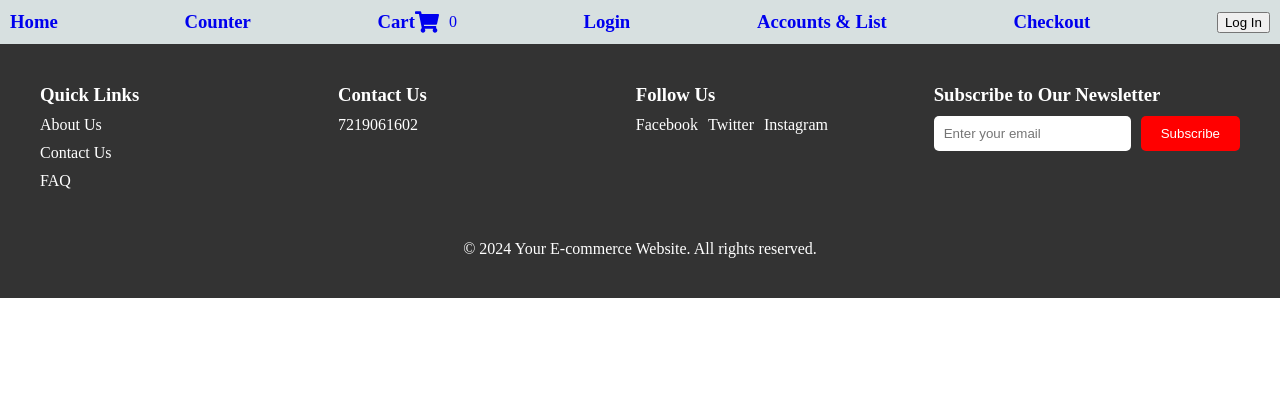
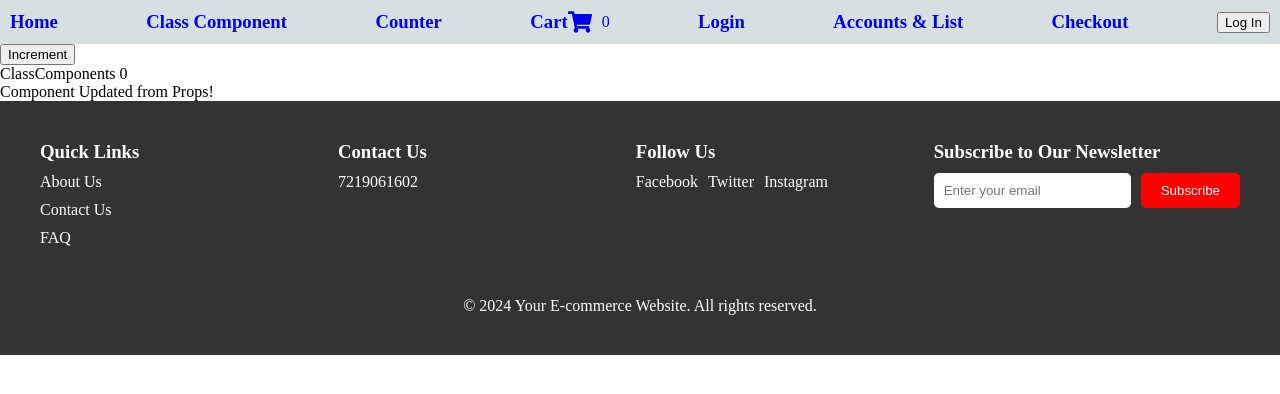
Before and after one commit to adityadond/Redux-Saga, a React (Vite) app: page /class-components in a window 1280 px wide. Shown: the top 394 px of the page. Built offline with nearby package versions, Linux system fonts and the light colour scheme.

Commit message:
Added class componet for learn ing purpose

```diff
--- a/src/App.jsx
+++ b/src/App.jsx
@@ -11,6 +11,7 @@ const Checkout = React.lazy(() => import("./Checkout"));
 const ProductDetails = React.lazy(() => import("./ProductDetails"));
 const AccountList = React.lazy(() => import("./AccountList"));
 const Login = React.lazy(() => import("./Login"));
+const ClassComponents = React.lazy(() => import("./ClassComponents"));
 
 function App() {
   return (
@@ -27,6 +28,11 @@ function App() {
             <Route exact path="/product/:id" element={<ProductDetails />} />
             <Route exact path="/accountList" element={<AccountList />} />
             <Route exact path="/login" element={<Login />} />
+            <Route
+              exact
+              path="/class-components"
+              element={<ClassComponents prop="aditya" />}
+            />
           </Routes>
         </Suspense>
         <Footer />
--- /dev/null
+++ b/src/ClassComponents.jsx
@@ -0,0 +1,73 @@
+import React, { Component } from "react";
+import { connect } from "react-redux";
+import { increment } from "./action"; // Import your action creator function
+
+export class ClassComponents extends Component {
+  constructor(props) {
+    console.log("constructor");
+    super(props);
+    this.state = {
+      updatedFromProps: false,
+    };
+  }
+
+  static getDerivedStateFromProps(nextProps, prevState) {
+    if (nextProps.num !== prevState.num) {
+      console.log("5. getDerivedStateFromProps");
+      return { updatedFromProps: true };
+    }
+    return null;
+  }
+
+  componentDidMount() {
+    this.timeoutId = setTimeout(() => {
+      console.log("Action performed after 2 seconds");
+    }, 2000);
+    console.log("1. componentDidMount");
+  }
+
+  componentWillUnmount() {
+    clearTimeout(this.timeoutId);
+    console.log("6. componentWillUnmount");
+  }
+
+  componentDidUpdate(prevProps, prevState) {
+    console.log("3. componentDidUpdate", prevProps, prevState);
+  }
+
+  getSnapshotBeforeUpdate(prevProps, prevState) {
+    console.log("4. getSnapshotBeforeUpdate", prevProps, prevState);
+    return null;
+  }
+
+  render() {
+    console.log("2. render");
+    return (
+      <div>
+        <button onClick={this.handleIncrementClick}>Increment</button>
+        <div>ClassComponents {this.props.num}</div>
+        {this.state.updatedFromProps && (
+          <div>Component Updated from Props!</div>
+        )}
+      </div>
+    );
+  }
+
+  handleIncrementClick = () => {
+    this.props.increment();
+  };
+}
+
+const mapStateToProps = (state) => {
+  return {
+    num: state.reducer.num,
+  };
+};
+
+const mapDispatchToProps = (dispatch) => {
+  return {
+    increment: () => dispatch(increment()),
+  };
+};
+
+export default connect(mapStateToProps, mapDispatchToProps)(ClassComponents);
--- a/src/Header.jsx
+++ b/src/Header.jsx
@@ -19,6 +19,12 @@ function Header() {
           <h3>Home</h3>
         </Link>
       </div>
+      <div>
+        <Link to="/class-components">
+          <h3>Class Component</h3>
+        </Link>
+      </div>
+
       <div>
         <Link to="/counter">
           <h3>Counter</h3>
```
